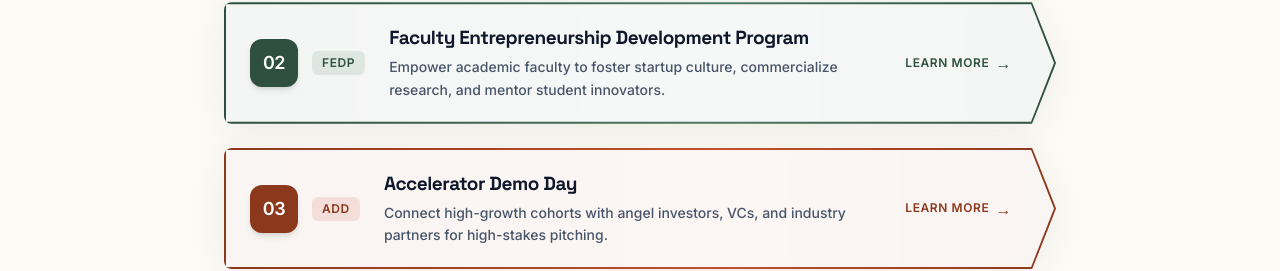
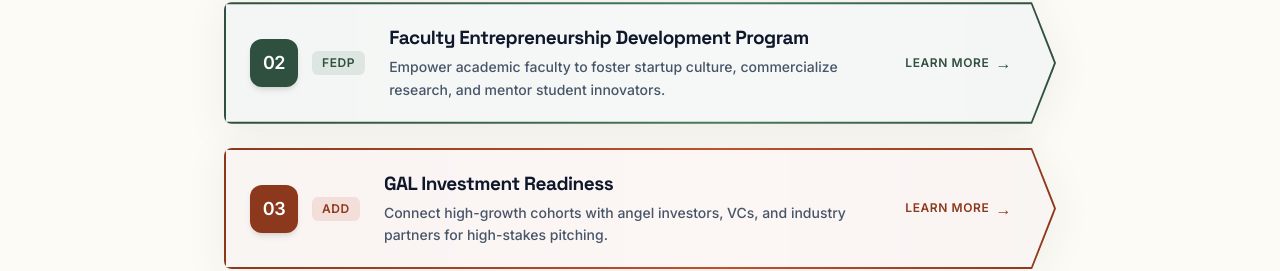
Before and after one commit to TahiraMehta28/gal-landing-page, a React (Vite) app: page / in a window 1280 px wide. Shown: the part 4748-5019 px from the top of the page. Built offline with nearby package versions, Linux system fonts and the light colour scheme.

Commit message:
one tag changed

```diff
--- a/src/data/imt.js
+++ b/src/data/imt.js
@@ -29,7 +29,7 @@ export const imtPrograms = [
     id: 'add',
     number: '03',
     short: 'ADD',
-    title: 'Accelerator Demo Day',
+    title: 'GAL Investment Readiness',
     description:
       'Connect high-growth cohorts with angel investors, VCs, and industry partners for high-stakes pitching.',
     accent: '#C1502E',
```
